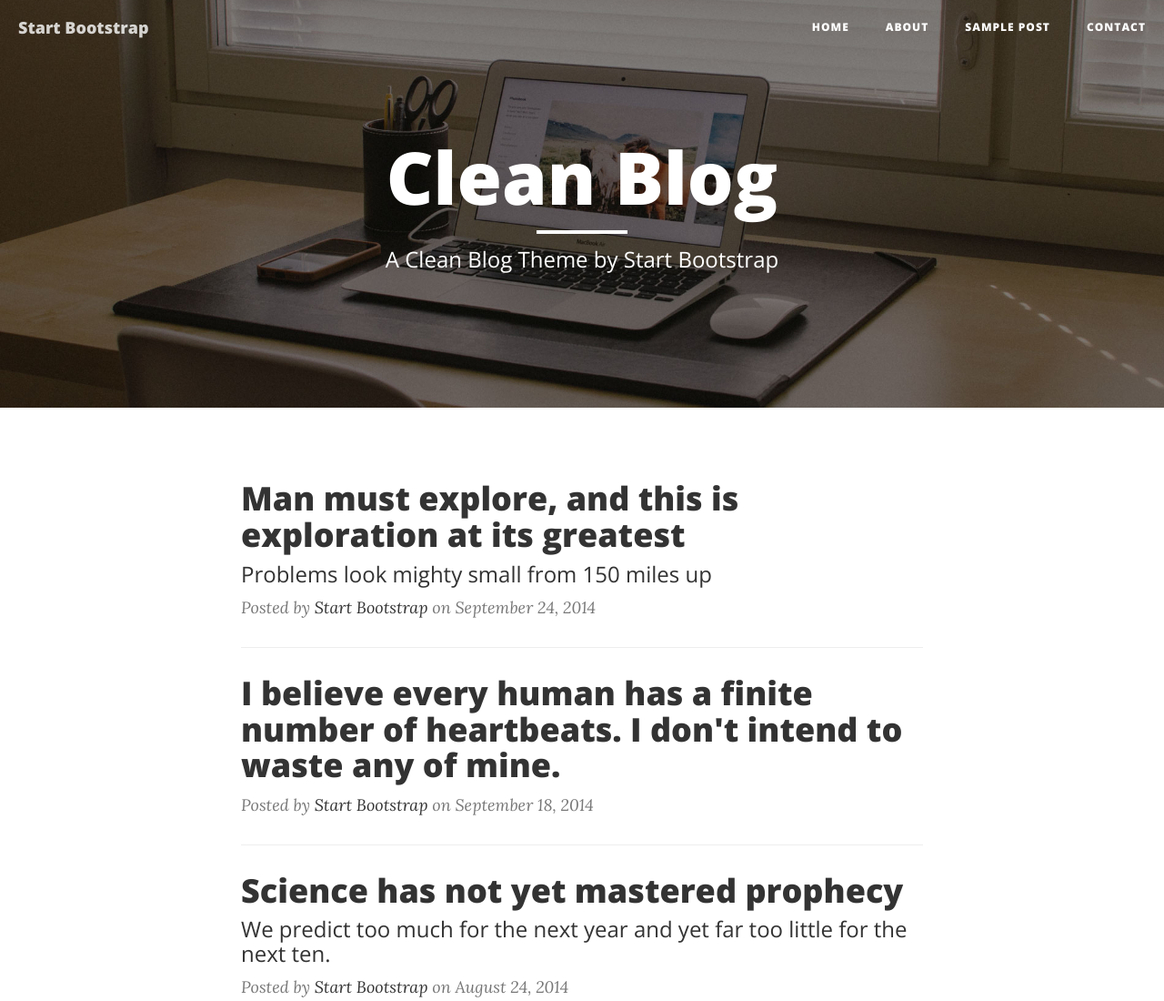
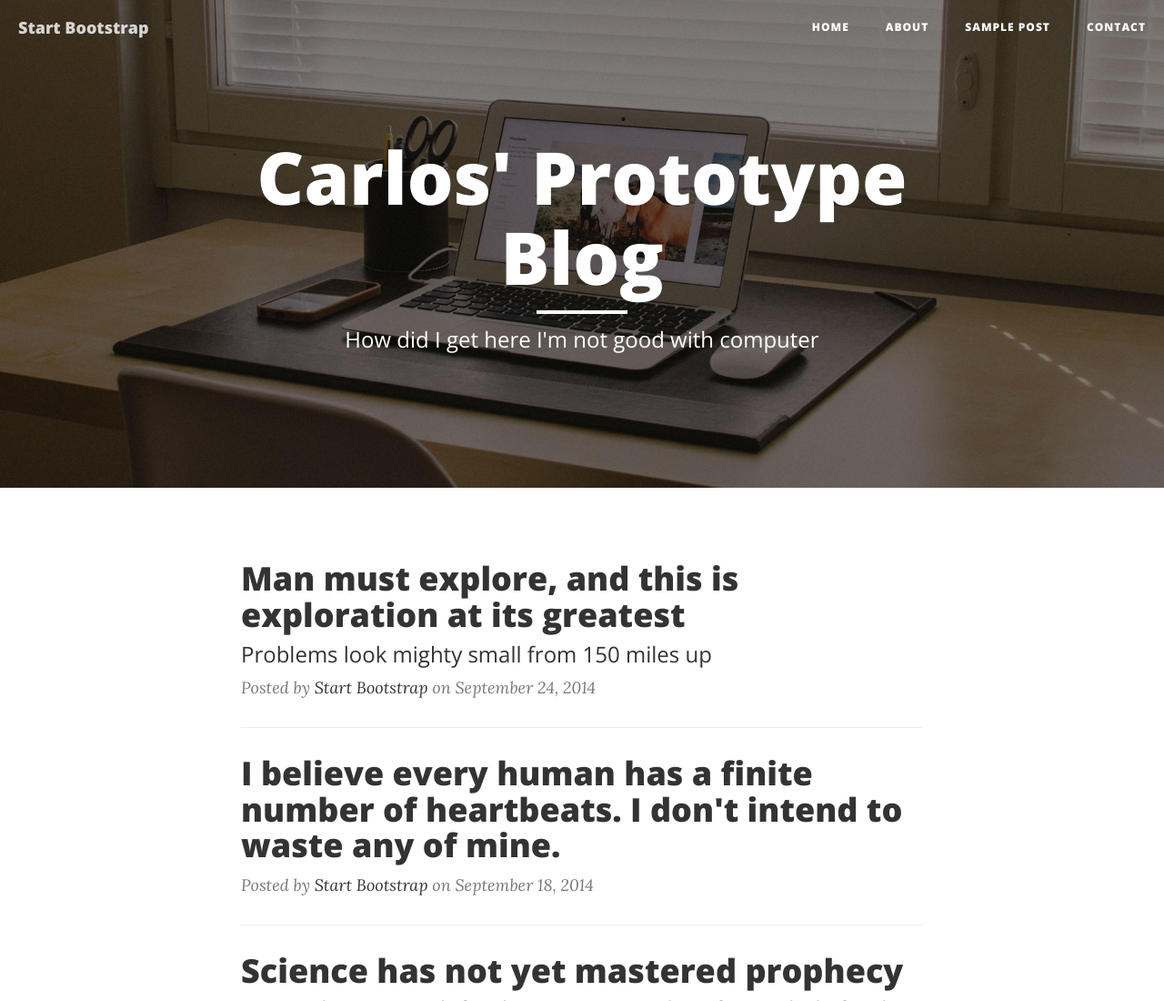
Before and after one commit to cdanmar/cdanmar.github.io, a website: page index.html in a window 1280 px wide. Shown: the top 1100 px of the page at 91% size. Drawn offline with nearby package versions, Linux system fonts and the light colour scheme.

Commit message:
Second change

```diff
--- a/index.html
+++ b/index.html
@@ -74,9 +74,9 @@
             <div class="row">
                 <div class="col-lg-8 col-lg-offset-2 col-md-10 col-md-offset-1">
                     <div class="site-heading">
-                        <h1>Clean Blog</h1>
+                        <h1>Carlos' Prototype Blog</h1>
                         <hr class="small">
-                        <span class="subheading">A Clean Blog Theme by Start Bootstrap</span>
+                        <span class="subheading">How did I get here I'm not good with computer</span>
                     </div>
                 </div>
             </div>
```
Also changed, not shown: 1 other file.
